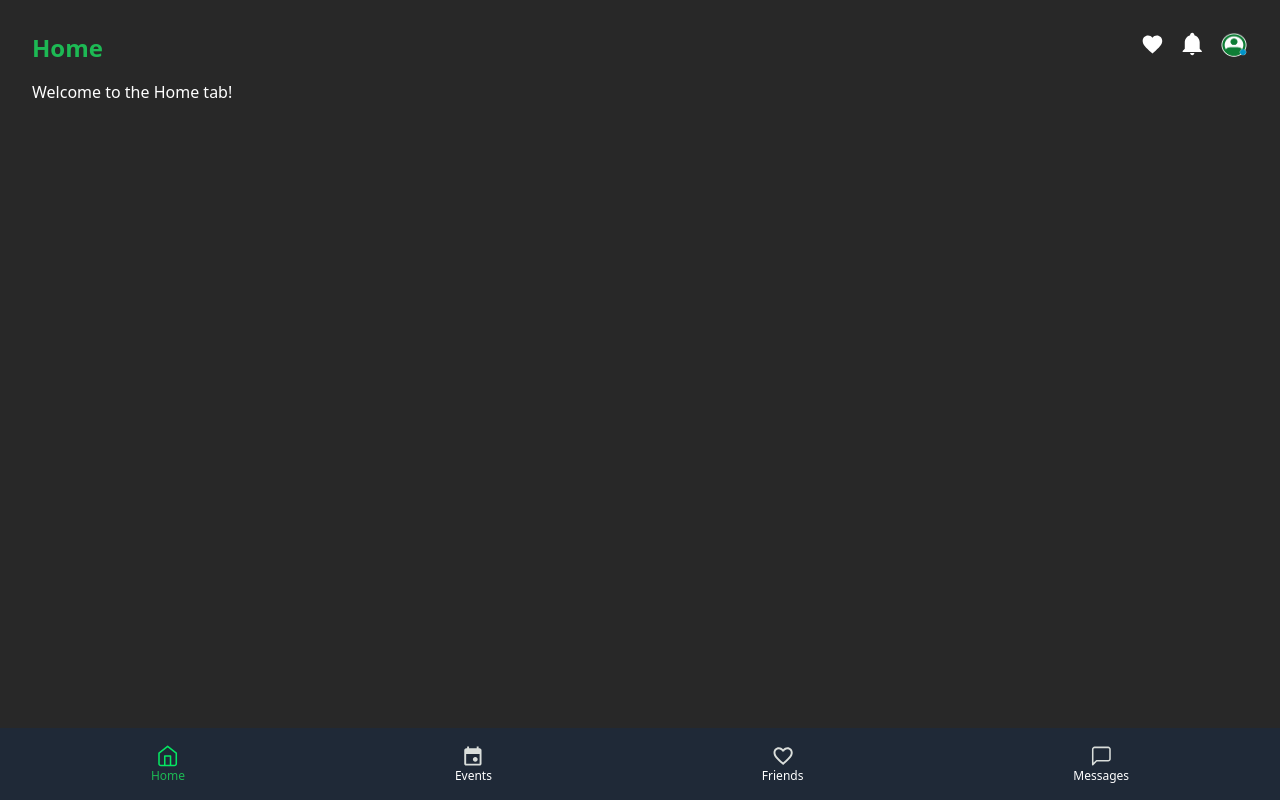
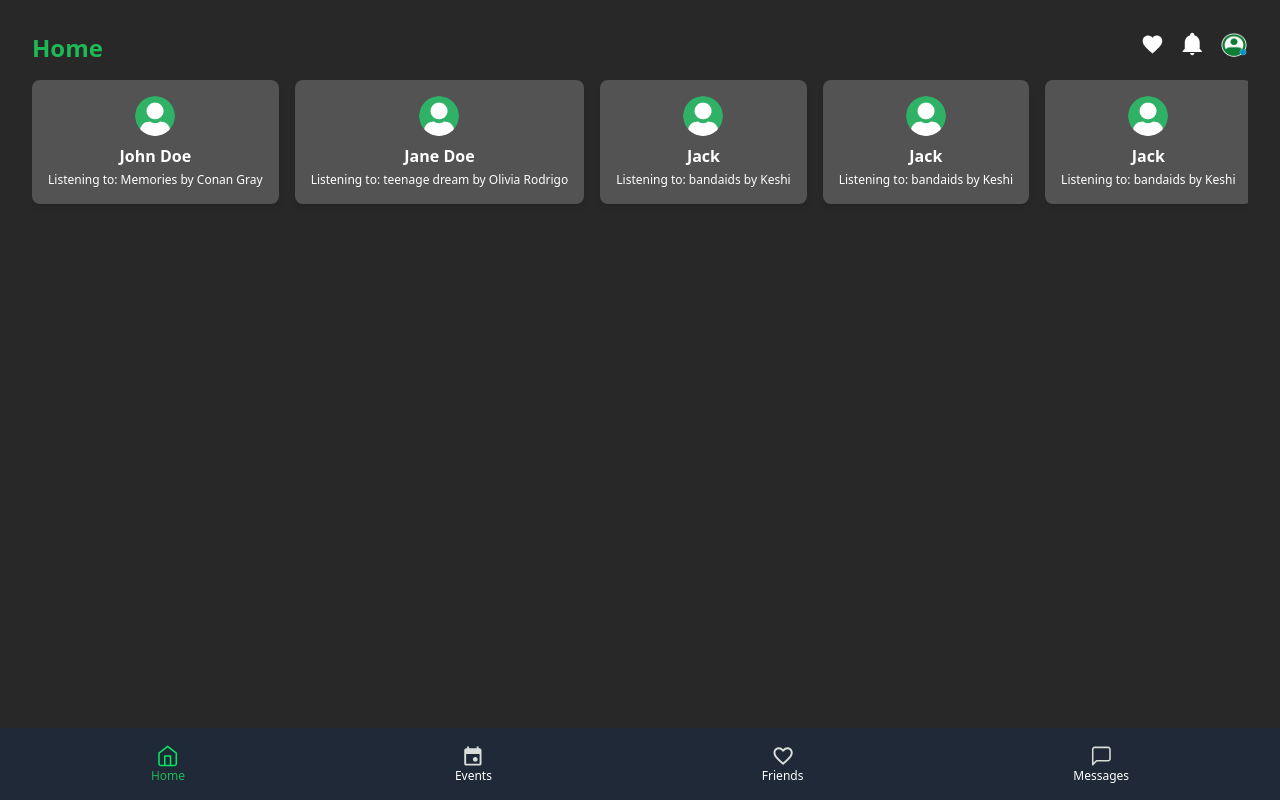
Before and after one commit to Sam-Wonjae-Lee/Matchify-Frontend, a Next.js app: page /home in a window 1280 px wide. Built offline with nearby package versions, Linux system fonts and the light colour scheme.

Commit message:
Updated home page by adding user status card component with horizontal scrolling

```diff
--- /dev/null
+++ b/components/user_card.tsx
@@ -0,0 +1,19 @@
+import React from 'react';
+
+interface UserCardProps {
+    profilePicture: string;
+    username: string;
+    songName: string;
+}
+
+const UserCard: React.FC<UserCardProps> = ({ profilePicture, username, songName }) => {
+    return (
+        <div className="flex flex-col items-center p-4 rounded-lg shadow-md mb-4" style={{ backgroundColor: '#535353' }}>
+            <img src={profilePicture} alt={`${username}'s profile`} className="w-10 h-10 rounded-full mb-2" />
+            <h2 className="text-base font-bold text-white mb-1">{username}</h2>
+            <p className="text-white text-xs">Listening to: {songName}</p>
+        </div>
+    );
+};
+
+export default UserCard;
--- a/pages/home.tsx
+++ b/pages/home.tsx
@@ -2,6 +2,7 @@ import { useEffect, useState } from "react";
 import Head from "next/head";
 import Background from "@/components/background";
 import { useRouter } from "next/router";
+import UserCard from "@/components/user_card";
 
 const Home = () => {
     const router = useRouter();
@@ -11,6 +12,7 @@ const Home = () => {
 
     const [activeTab, setActiveTab] = useState('home');
 
+    // For changing the page text on top left
     const getTabTitle = () => {
         switch (activeTab) {
             case 'home':
@@ -25,6 +27,13 @@ const Home = () => {
                 return 'Home';
         }
     };
+    const users = [
+        { profilePicture: "/default_pfp.png", username: "John Doe", songName: "Memories by Conan Gray" },
+        { profilePicture: "/default_pfp.png", username: "Jane Doe", songName: "teenage dream by Olivia Rodrigo" },
+        { profilePicture: "/default_pfp.png", username: "Jack", songName: "bandaids by Keshi" },
+        { profilePicture: "/default_pfp.png", username: "Jack", songName: "bandaids by Keshi" },
+        { profilePicture: "/default_pfp.png", username: "Jack", songName: "bandaids by Keshi" },
+    ];
 
     return (
         <div className="h-screen w-screen" style={{ backgroundColor: '#282828' }}>
@@ -52,11 +61,37 @@ const Home = () => {
                     </div>
                 </div>
 
-                {/* Conditional Content */}
-                {activeTab === 'home' && <p className="text-white">Welcome to the Home tab!</p>}
-                {activeTab === 'events' && <p className="text-white">Here are your upcoming events.</p>}
-                {activeTab === 'friends' && <p className="text-white">See what your friends are up to.</p>}
-                {activeTab === 'messages' && <p className="text-white">Check your messages here.</p>}
+                {/* Home Page */}
+                {activeTab === 'home' &&
+                <div className="flex overflow-x-auto no-scrollbar space-x-4">
+                    {users.map((user, index) => (
+                        <div key={index} className="flex-shrink-0">
+                            <UserCard
+                                profilePicture={user.profilePicture}
+                                username={user.username}
+                                songName={user.songName}
+                            />
+                        </div>
+                    ))}
+                </div>}
+
+                {/* Events Page */}
+                {activeTab === 'events' &&
+                <p className="text-white">
+                    Here are your upcoming events.
+                </p>}
+
+                {/* Friends Page */}
+                {activeTab === 'friends' &&
+                <p className="text-white">
+                    See what your friends are up to.
+                </p>}
+
+                {/* Messages Page */}
+                {activeTab === 'messages' &&
+                <p className="text-white">
+                    Check your messages here.
+                </p>}
             </div>
 
             {/* Navigation Bar */}
--- a/styles/globals.css
+++ b/styles/globals.css
@@ -43,6 +43,7 @@ body {
   z-index: 1;
 }
 
+/* For slider switch used in settings page */
 .switch {
   position: relative;
   display: inline-block;
@@ -101,3 +102,13 @@ input:checked + .slider:before {
 .slider.round:before {
   border-radius: 50%;
 }
+
+/* For hiding scrollbar used in home page */
+.no-scrollbar {
+  -ms-overflow-style: none;  /* Internet Explorer 10+ */
+  scrollbar-width: none;  /* Firefox */
+}
+
+.no-scrollbar::-webkit-scrollbar {
+  display: none;  /* Safari and Chrome */
+}
```
